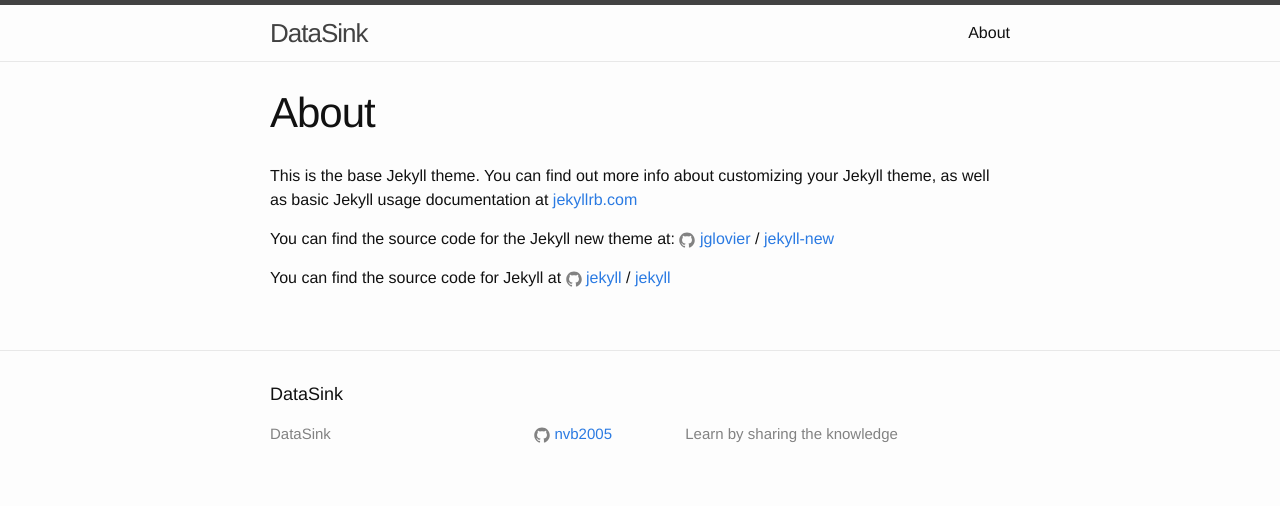
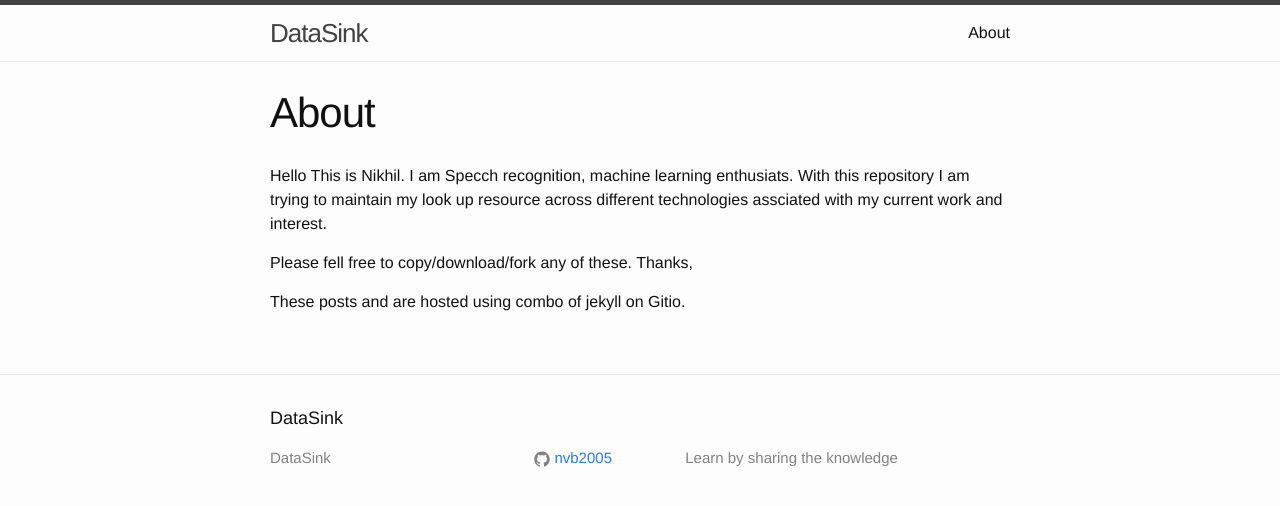
Before and after one commit to nvb2005/dataSink, a Jekyll site: the page built from about.md, in a window 1280 px wide. Shown: the top 506 px of the page. Built offline with Jekyll 4.4.1, drawn with Linux system fonts in a browser that asks for light colours.

Commit message:
Update about.md

```diff
--- a/about.md
+++ b/about.md
@@ -3,13 +3,9 @@ layout: page
 title: About
 permalink: /about/
 ---
+Hello This is Nikhil. I am Specch recognition, machine learning enthusiats. With this repository I am trying to maintain my look up resource across different technologies assciated with my current work and interest.
 
-This is the base Jekyll theme. You can find out more info about customizing your Jekyll theme, as well as basic Jekyll usage documentation at [jekyllrb.com](http://jekyllrb.com/)
+Please fell free to copy/download/fork any of these.
+Thanks,
 
-You can find the source code for the Jekyll new theme at:
-{% include icon-github.html username="jglovier" %} /
-[jekyll-new](https://github.com/jglovier/jekyll-new)
-
-You can find the source code for Jekyll at
-{% include icon-github.html username="jekyll" %} /
-[jekyll](https://github.com/jekyll/jekyll)
+These posts and are hosted using combo of jekyll on Gitio.
```
